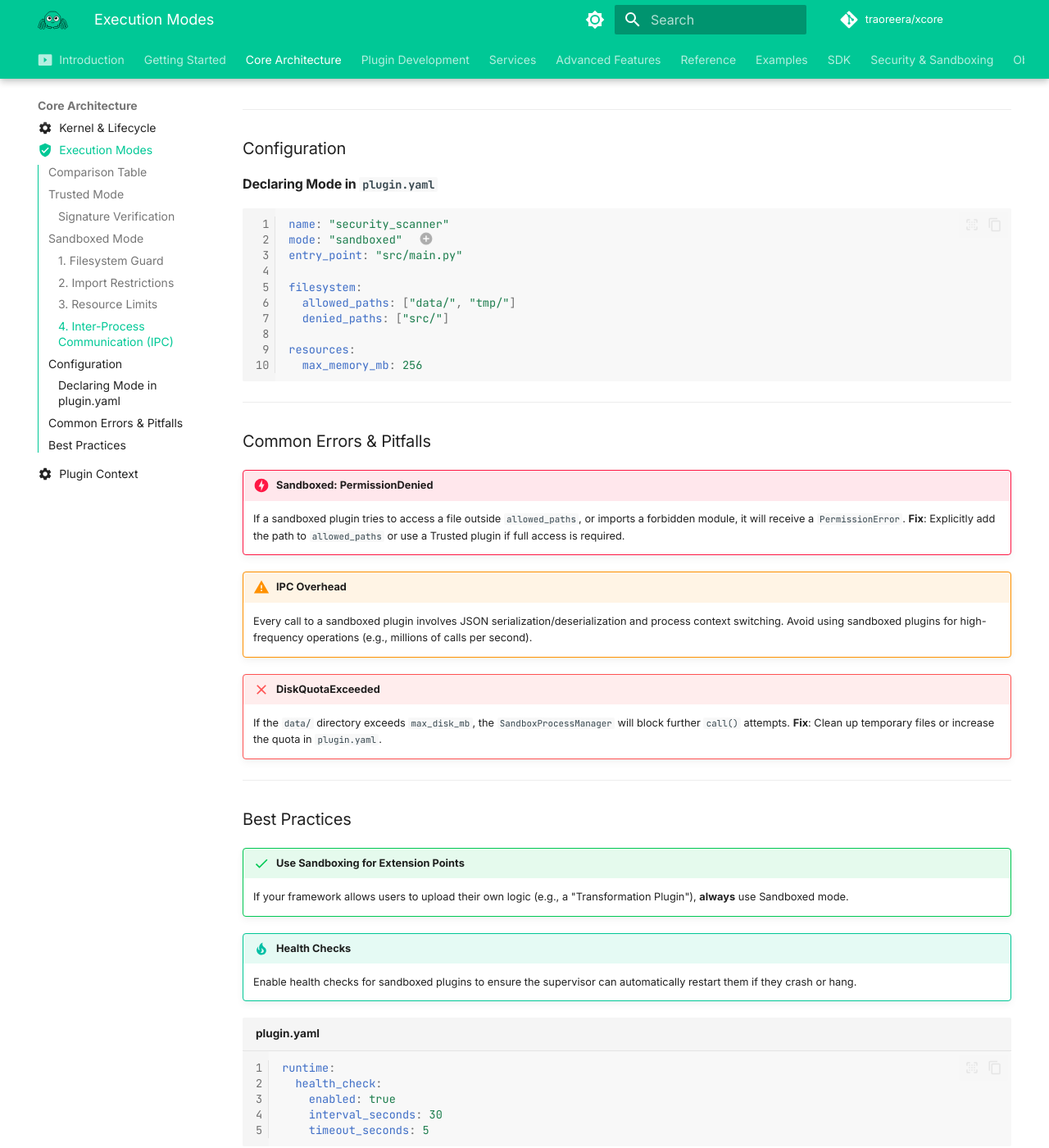
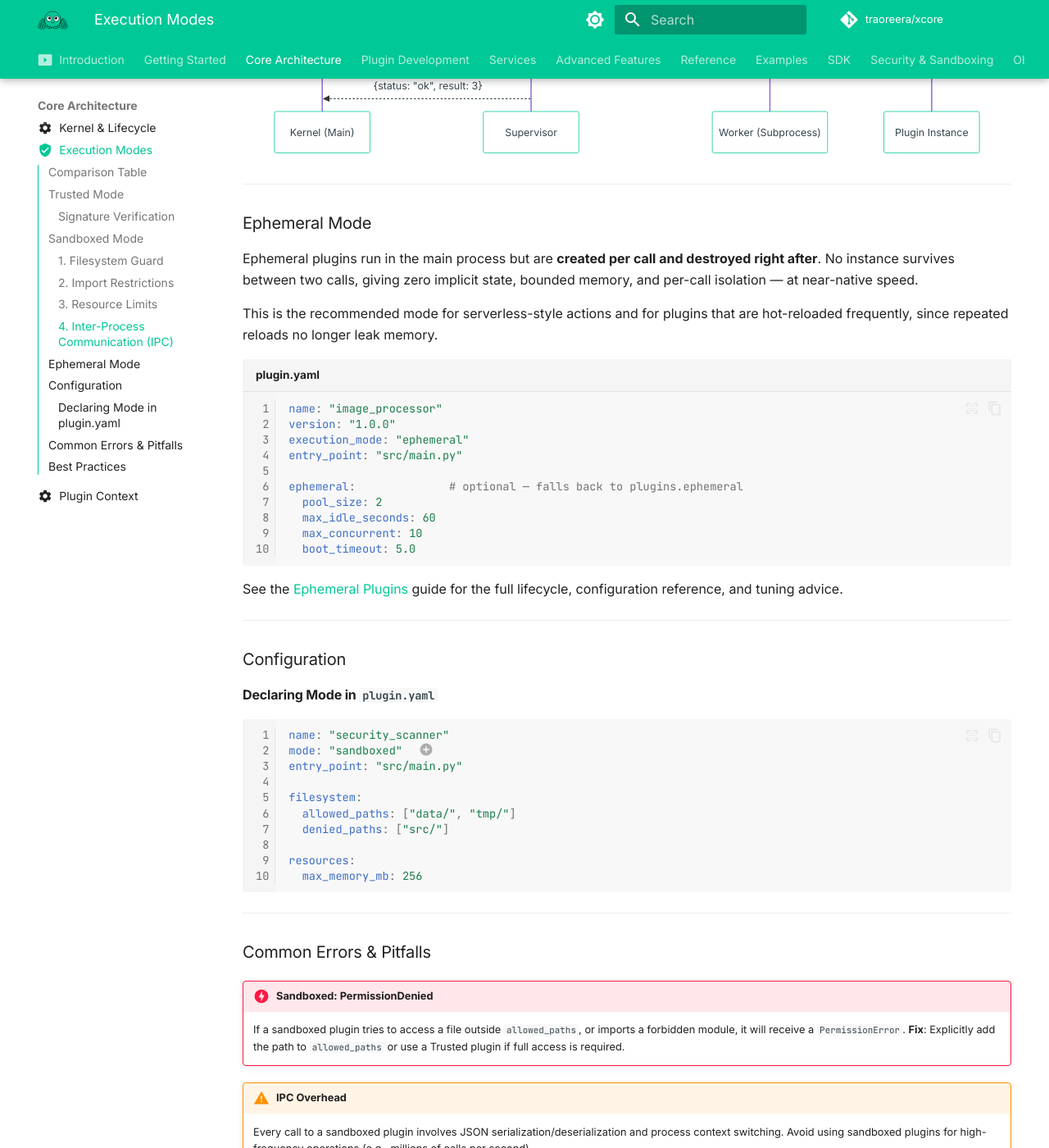
Before and after one commit to traoreera/xcore, an MkDocs documentation site: the page built from doc/kernel/execution-modes.md, in a window 1280 px wide and 1400 px high, scrolled down 2273 px. Shown: the whole window at 82% size. Built offline with MkDocs 1.6.1 and Material for MkDocs 9.7.7, drawn with Linux system fonts in a browser that asks for light colours; comment, search, counter and statistics services are not loaded; some of the changed text lies outside the part shown.

````diff
--- a/doc/kernel/execution-modes.md
+++ b/doc/kernel/execution-modes.md
@@ -1,26 +1,28 @@
 ---
 title: Execution Modes
-description: Comparison between Trusted and Sandboxed execution modes in Xcore.
+description: Comparison between Trusted, Sandboxed, and Ephemeral execution modes in Xcore.
 icon: material/shield-sync
 ---
 
 # Execution Modes
 
-Xcore supports two primary execution modes for plugins: **Trusted** and **Sandboxed**. The choice depends on the source of the plugin and the required level of performance versus security.
+Xcore supports three execution modes for plugins: **Trusted**, **Sandboxed**, and **Ephemeral**. The choice depends on the source of the plugin and the required level of performance, security, and isolation.
 
 ---
 
 ### Comparison Table
 
-| Feature | Trusted Mode | Sandboxed Mode |
-|---------|--------------|----------------|
-| **Process** | Main Process | Isolated Subprocess |
-| **Performance** | Native (Fast) | IPC Overhead (Medium) |
-| **Security** | None (Full Access) | High (Restricted) |
-| **Filesystem** | Full Access | Restricted (FilesystemGuard) |
-| **Imports** | All Python modules | Whitelisted modules only |
-| **Resource Limits** | Shared with App | CPU, Memory & Disk Quotas |
-| **Use Case** | Core business logic | 3rd-party, Untrusted, or Experimental |
+| Feature | Trusted Mode | Sandboxed Mode | Ephemeral Mode |
+|---------|--------------|----------------|----------------|
+| **Process** | Main Process | Isolated Subprocess | Main Process |
+| **Lifetime** | Persistent | Persistent | Per-call |
+| **Performance** | Native (Fast) | IPC Overhead (Medium) | Native (Fast) |
+| **Security** | None (Full Access) | High (Restricted) | None (Full Access) |
+| **State** | Persistent | Persistent | Stateless (zero) |
+| **Filesystem** | Full Access | Restricted (FilesystemGuard) | Full Access |
+| **Imports** | All Python modules | Whitelisted modules only | All Python modules |
+| **Resource Limits** | Shared with App | CPU, Memory & Disk Quotas | Bounded by WarmPool |
+| **Use Case** | Core business logic | 3rd-party, Untrusted, or Experimental | Serverless-style, hot reloads |
 
 ---
 
@@ -82,6 +84,29 @@ sequenceDiagram
 
 ---
 
+### Ephemeral Mode
+
+Ephemeral plugins run in the main process but are **created per call and destroyed right after**. No instance survives between two calls, giving zero implicit state, bounded memory, and per-call isolation — at near-native speed.
+
+This is the recommended mode for serverless-style actions and for plugins that are hot-reloaded frequently, since repeated reloads no longer leak memory.
+
+```yaml title="plugin.yaml"
+name: "image_processor"
+version: "1.0.0"
+execution_mode: "ephemeral"
+entry_point: "src/main.py"
+
+ephemeral:              # optional — falls back to plugins.ephemeral
+  pool_size: 2
+  max_idle_seconds: 60
+  max_concurrent: 10
+  boot_timeout: 5.0
+```
+
+See the [Ephemeral Plugins](../plugins/ephemeral-plugins.md) guide for the full lifecycle, configuration reference, and tuning advice.
+
+---
+
 ### Configuration
 
 #### Declaring Mode in `plugin.yaml`
@@ -98,7 +123,7 @@ resources:
   max_memory_mb: 256
 ```
 
-1.  Accepted values: `trusted` | `sandboxed`.
+1.  Accepted values: `trusted` | `sandboxed` | `ephemeral`. (`legacy` is deprecated.)
 
 ---
 
@@ -114,6 +139,10 @@ resources:
 !!! failure "DiskQuotaExceeded"
     If the `data/` directory exceeds `max_disk_mb`, the `SandboxProcessManager` will block further `call()` attempts.
     **Fix**: Clean up temporary files or increase the quota in `plugin.yaml`.
+
+!!! danger "Ephemeral: Boot Timeout"
+    If an ephemeral plugin's `on_load()` takes longer than `boot_timeout`, the instance boot fails.
+    **Fix**: Move heavy initialization out of `on_load()` or raise `boot_timeout` in the `ephemeral:` block.
 
 ---
 
--- a/mkdocs.yml
+++ b/mkdocs.yml
@@ -79,6 +79,7 @@ nav:
       - Plugin Anatomy: plugins/plugin-anatomy.md
       - Trusted Plugins: plugins/trusted-plugins.md
       - Sandboxed Plugins: plugins/sandboxed-plugins.md
+      - Ephemeral Plugins: plugins/ephemeral-plugins.md
       - Events & Hooks: plugins/events-hooks.md
       - Permissions & Policies: plugins/permissions.md
   - Services:
````
Also changed, not shown: CHANGELOG.md (+12 -0 lines), ROADMAP_PROGRESS.md (+13 -9 lines), doc/changelog.md (+8 -5 lines), doc/plugins/ephemeral-plugins.md (added, +229 -0 lines), doc/plugins/plugin-anatomy.md (+15 -1 lines), doc/reference/xcore-config.md (+20 -0 lines), doc/services/scheduler.md (+1 -1 lines), 5 other files.
